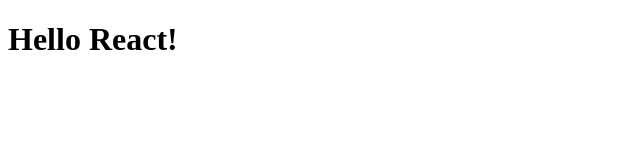
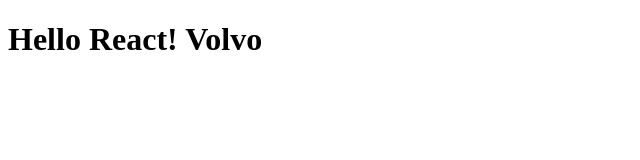
Before and after one commit to mpsaravanan/react-life-cycle-init, a React app: page / in a window 1280 px wide. Shown: the top 160 px of the page, without its empty margins (0-640 px from the left). Built offline with nearby package versions, Linux system fonts and the light colour scheme.

Commit message:
React Mounting (constructor, getDrivedStateFromProps,componentDidMount, render) Methods

```diff
--- a/src/components/App.jsx
+++ b/src/components/App.jsx
@@ -8,13 +8,19 @@
     };
   }
 
-  static getDerivedStateFromProps(props, state) {
-    console.log(state);
-    return { bus: props.bustype };
+  //   static getDerivedStateFromProps(props, state) {
+  //     console.log(state);
+  //     return { bus: props.bustype };
+  //   }
+
+  componentDidMount() {
+    setTimeout(() => {
+      this.setState({ bus: "Volvo" });
+    }, 3000);
   }
 
   render() {
-    return <h1>Hello React!</h1>;
+    return <h1>Hello React! {this.state.bus}</h1>;
   }
 }
 
```
